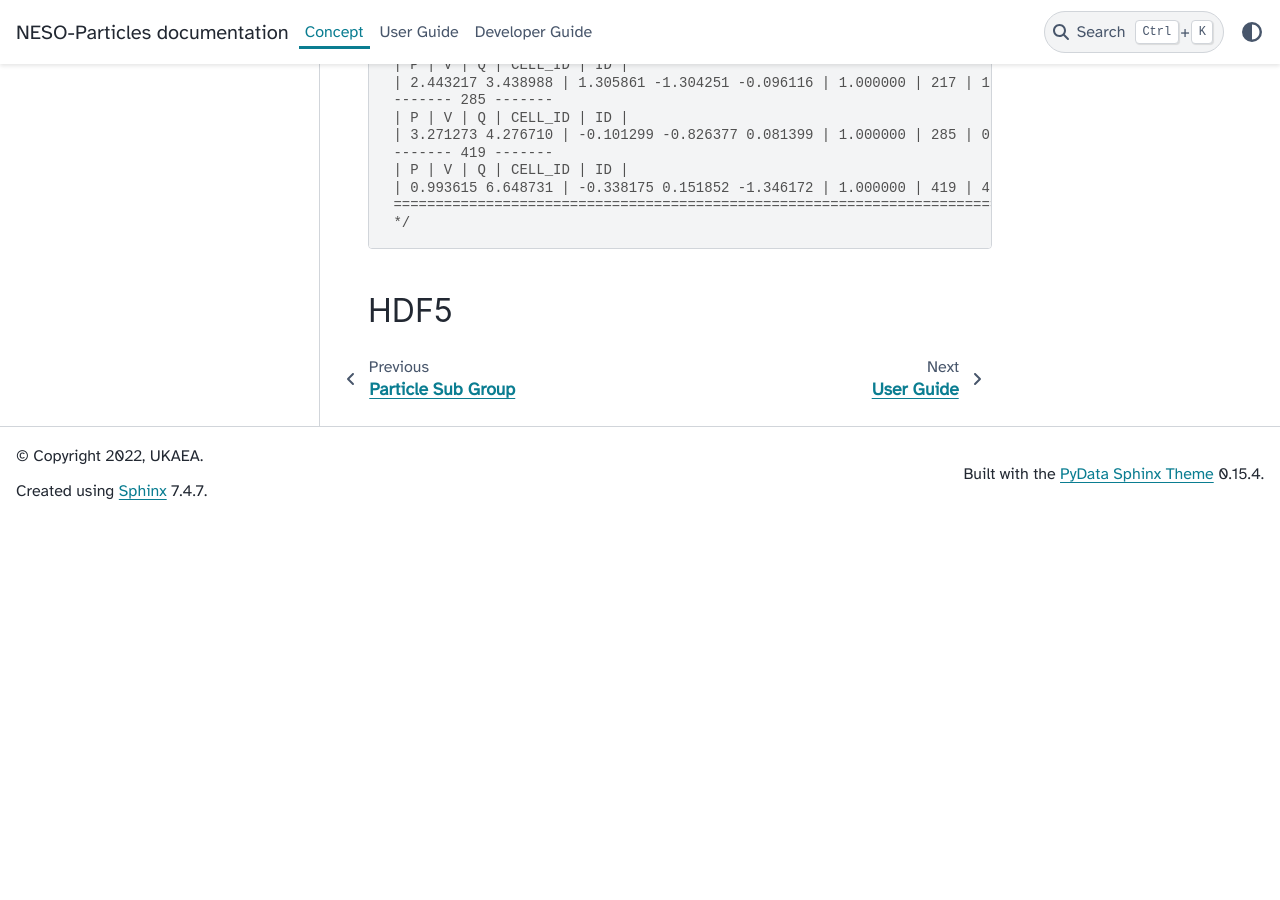
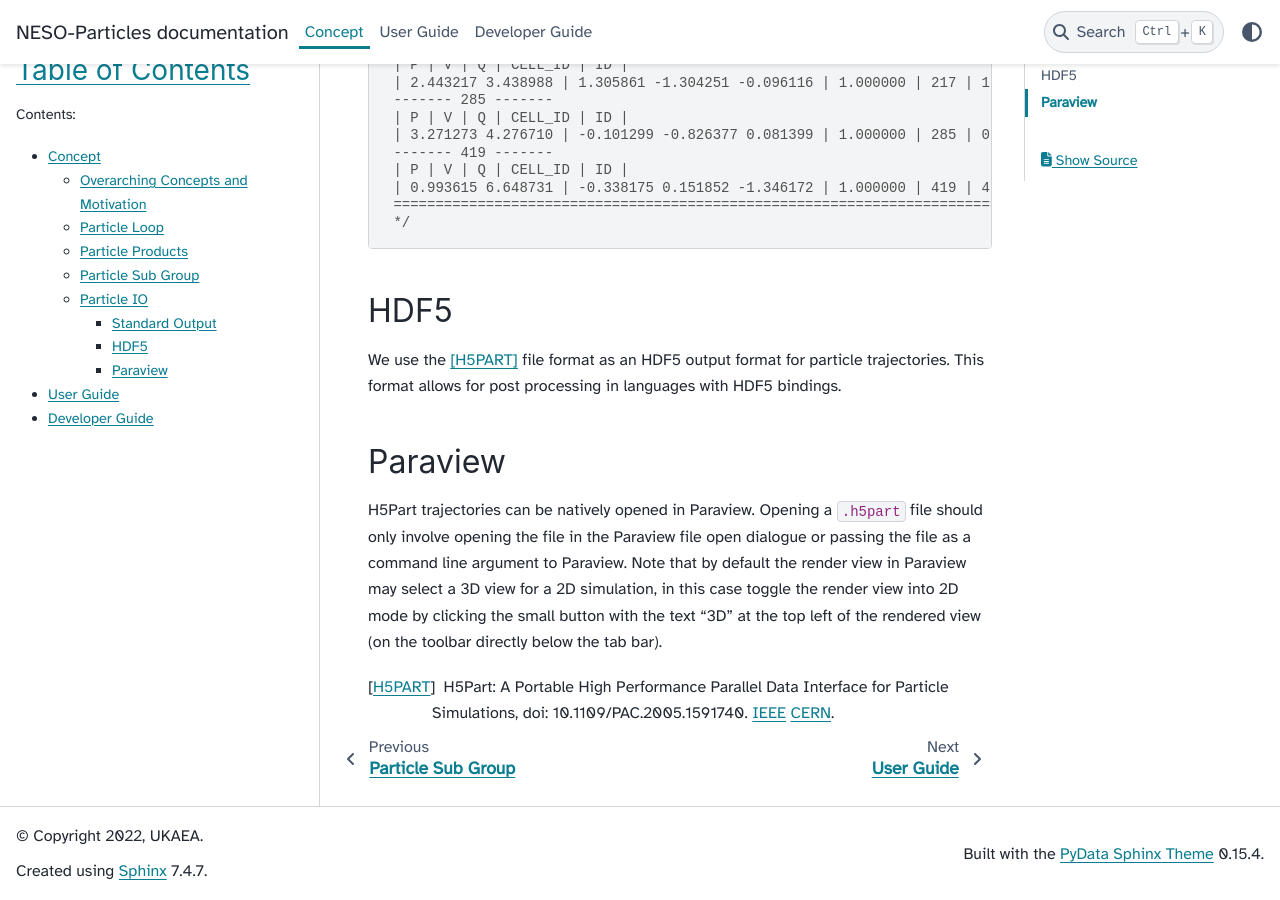
Before and after one commit to ExCALIBUR-NEPTUNE/NESO-Particles, a Sphinx documentation site: the page built from docs/sphinx/source/concept/particle_io.rst, in a window 1280 px wide and 900 px high, scrolled down 671 px. Built offline with Sphinx 7.4.7 and the PyData theme 0.15.4, drawn with Linux system fonts in a browser that asks for light colours; before the commit the page ends 1191 px from its top, so only the background shows below that.

Commit message:
added some paraview text

```diff
--- a/docs/sphinx/source/concept/particle_io.rst
+++ b/docs/sphinx/source/concept/particle_io.rst
@@ -40,3 +40,17 @@ This print method takes as input the `Sym` instances that correspond to the prop
 
 HDF5
 ====
+
+We use the [H5PART]_ file format as an HDF5 output format for particle trajectories.
+This format allows for post processing in languages with HDF5 bindings.
+
+
+Paraview
+========
+
+H5Part trajectories can be natively opened in Paraview.
+Opening a ``.h5part`` file should only involve opening the file in the Paraview file open dialogue or passing the file as a command line argument to Paraview.
+Note that by default the render view in Paraview may select a 3D view for a 2D simulation, in this case toggle the render view into 2D mode by clicking the small button with the text "3D" at the top left of the rendered view (on the toolbar directly below the tab bar).
+
+
+.. [H5PART] H5Part: A Portable High Performance Parallel Data Interface for Particle Simulations, doi: 10.1109/PAC.2005.1591740. `IEEE <https://ieeexplore.ieee.org/document/1591740>`_ `CERN <https://accelconf.web.cern.ch/p05/papers/fpat083.pdf>`_.
```
